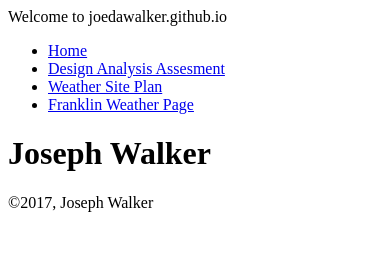
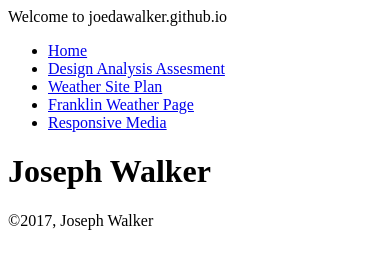
Before and after one commit to joedawalker/joedawalker.github.io, a plain HTML site: page index.html in a window 390 px wide. Drawn offline with Linux system fonts and the light colour scheme.

Commit message:
responsive media link added

```diff
--- a/index.html
+++ b/index.html
@@ -23,6 +23,7 @@
                 <li><a href="design-analysis-assessment.html">Design Analysis Assesment</a></li>
                 <li><a href="homework/weather-plan.html">Weather Site Plan</a></li>
                 <li><a href="weather/franklin.html">Franklin Weather Page</a></li>
+                <li><a href="responsive_media/index.html">Responsive Media</a></li>
             </ul>
         </nav>
         <main>
```
